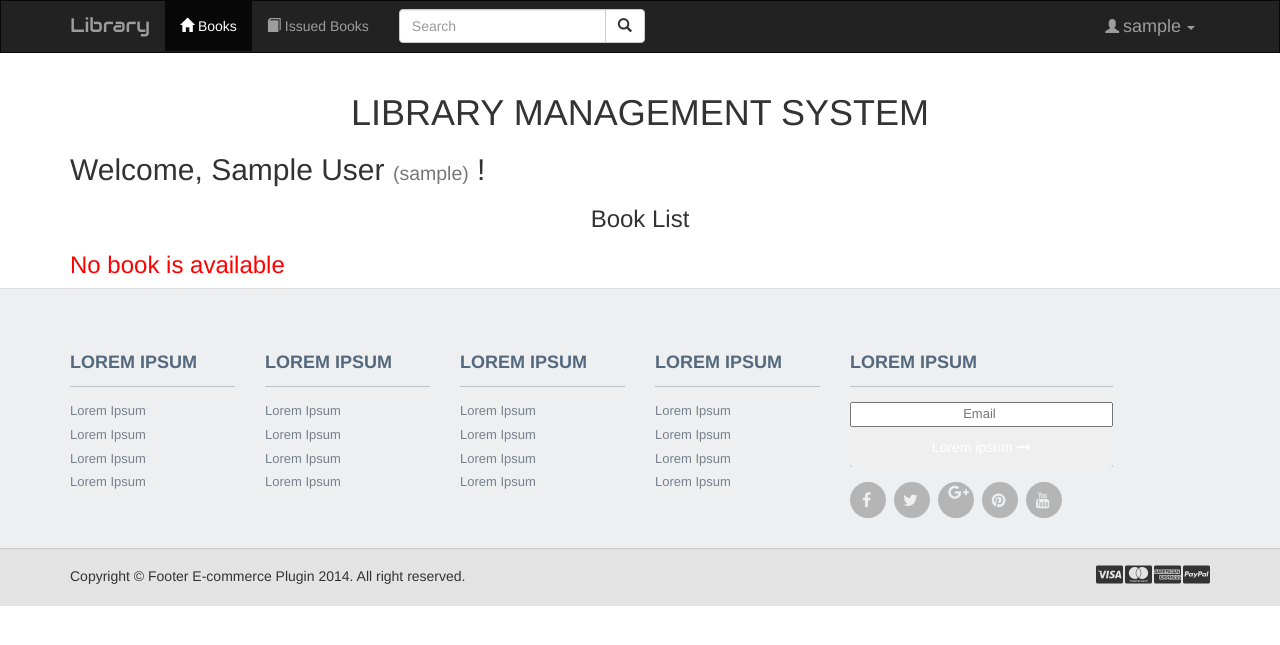
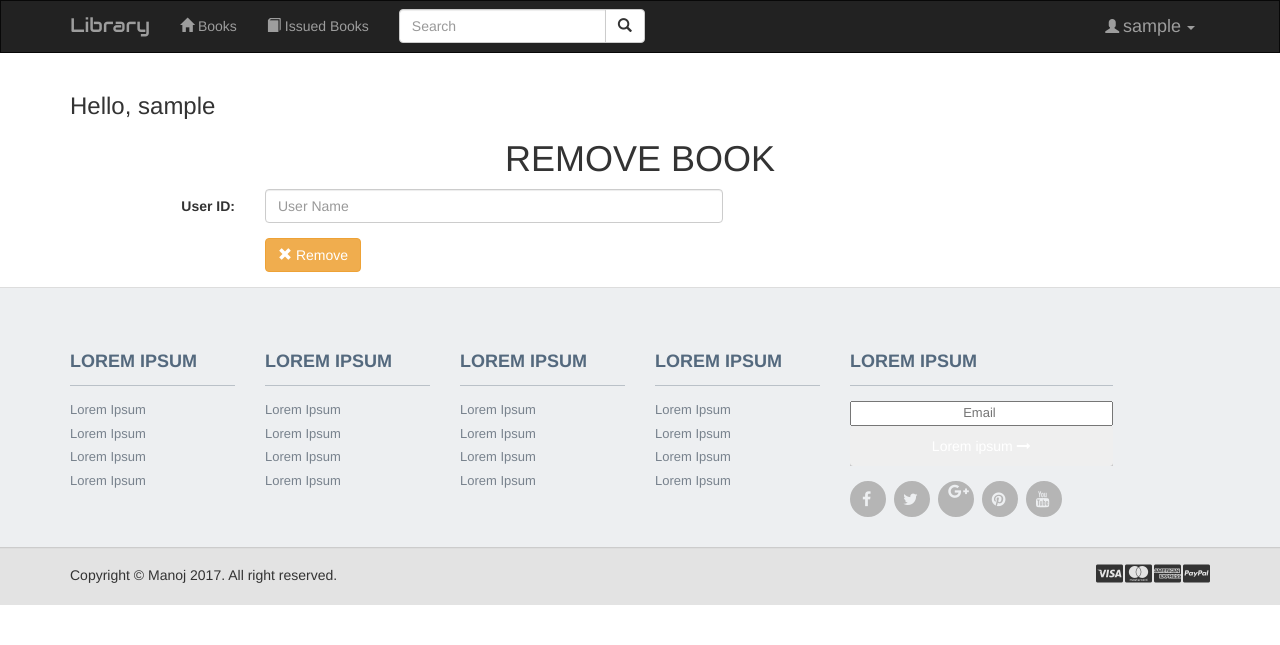
Before and after one commit to immanoj16/Library, a Django app: page /remove_user in a window 1280 px wide. Shown: the top 645 px of the page. Run offline with Django 3.2, Linux system fonts and the light colour scheme; the visitor is signed in with stand-in values (Sample User, id 1); data that the repository does not hold is empty; some libraries are stand-ins or nearby versions.

Commit message:
add remove user

```diff
--- a/books/templates/books/base.html
+++ b/books/templates/books/base.html
@@ -186,7 +186,7 @@
 
     <div class="footer-bottom">
         <div class="container">
-            <p class="pull-left"> Copyright © Footer E-commerce Plugin 2014. All right reserved. </p>
+            <p class="pull-left"> Copyright © Manoj 2017. All right reserved. </p>
             <div class="pull-right">
                 <ul class="nav nav-pills payments">
                     <li><i class="fa fa-cc-visa"></i></li>
--- /dev/null
+++ b/books/templates/books/remove_user.html
@@ -0,0 +1,21 @@
+{% extends 'books/base.html' %}
+{% block title %}Remove User{% endblock %}
+{% block remove_user_active %}active{% endblock %}
+
+{% block content %}
+    <h3>Hello, {{ user.username }}</h3>
+    <h1 class="text-uppercase text-center">remove book</h1>
+    <form class="form-horizontal" method="get" action="{% url 'remove_user' %}">
+        <div class="form-group">
+            <label for="user_name" class="col-sm-2 control-label">User ID: </label>
+            <div class="col-sm-5">
+                <input type="text" class="form-control" id="user_name" name="user_name" placeholder="User Name">
+            </div>
+        </div>
+        <div class="form-group">
+            <div class="col-sm-offset-2 col-sm-5">
+                <button type="submit" class="btn btn-warning"><span class="glyphicon glyphicon-remove"></span> Remove</button>
+            </div>
+        </div>
+    </form>
+{% endblock %}
--- a/books/views.py
+++ b/books/views.py
@@ -180,7 +180,7 @@ def add_user(request):
                 user.save()
                 book_list = Book.objects.order_by('book_name')[:50]
                 context = {
-                    'success_message': "new user is added named" + user.username,
+                    'success_message': "new user is added named " + user.username,
                     'book_list': book_list,
                 }
                 return render(request, 'books/home.html', context)
@@ -193,9 +193,18 @@ def add_user(request):
 @login_required
 def remove_user(request):
     username = request.user.username
-    book_list = Book.objects.order_by('book_name')[:50]
-    context = {
-        'book_list': book_list,
-        'username': username,
-    }
-    return render(request, 'books/home.html', context)
+    if username == 'admin':
+        user_name = request.GET.get('user_name', '')
+        try:
+            user = User.objects.get(username=user_name)
+            user.delete()
+            book_list = Book.objects.order_by('book_name')[:50]
+            context = {
+                'success_message': "The user is removed",
+                'book_list': book_list,
+            }
+            return render(request, 'books/home.html', context)
+        except:
+            return render(request, 'books/remove_user.html', {'error_message': "Give correct Id or Name"})
+    else:
+        return render(request, 'books/remove_user.html', {'error_message': "Give correct Id or Name"})
```
Also changed, not shown: 1 other file.
